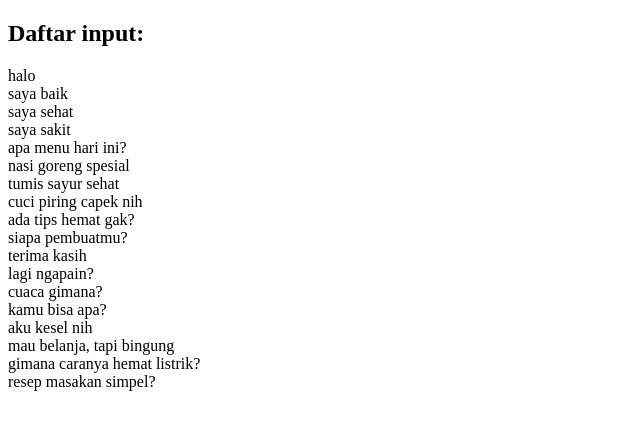
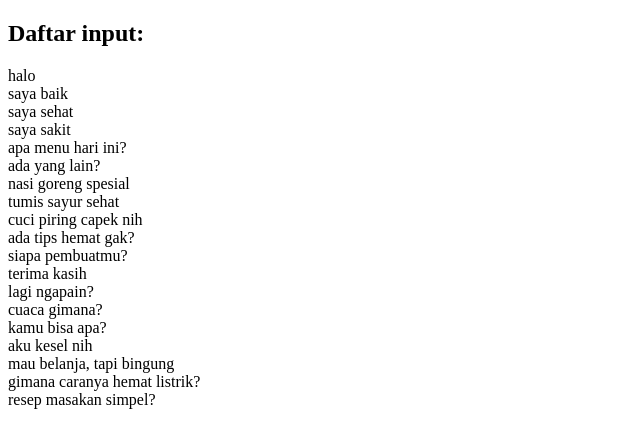
Before and after one commit to Daffa-5mb/Catatan-ChaiD, a plain HTML site: page index.html in a window 1280 px wide. Shown: the whole page, without its empty margins (0-640 px from the left). Drawn offline with Linux system fonts and the light colour scheme.

Commit message:
Update index.html

```diff
--- a/index.html
+++ b/index.html
@@ -15,6 +15,8 @@
     saya sakit
     <br>
     apa menu hari ini?
+    <br>
+    ada yang lain?
     <br>
     nasi goreng spesial
     <br>
```
